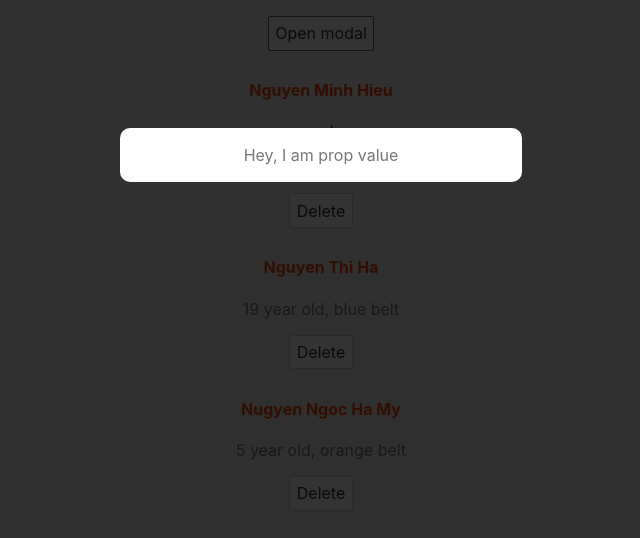
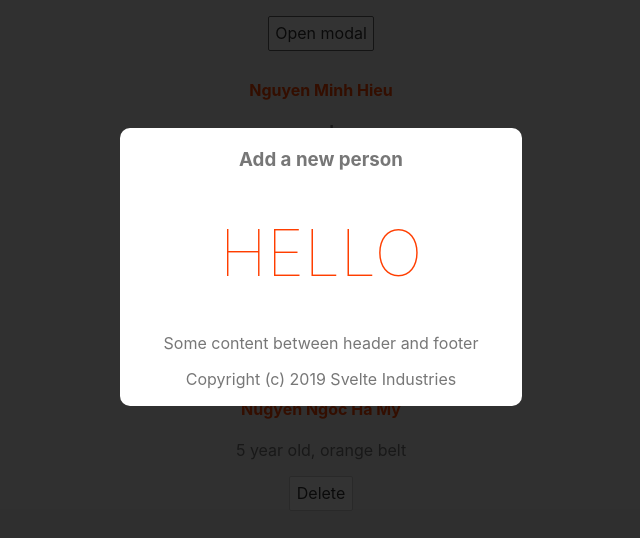
Before and after one commit to HieuKma/Svelte-basic, a Svelte app: page / in a window 1280 px wide. Both pictures are taken after a click on the button "Open modal". Shown: the top 538 px of the page, without its empty margins (319-959 px from the left). Built offline with nearby package versions, Linux system fonts and the light colour scheme.

Commit message:
add: slots

```diff
--- a/src/App.svelte
+++ b/src/App.svelte
@@ -18,7 +18,23 @@
 	}
 </script>
 
-<Modal message="Hey, I am prop value" {showModal} on:click={toggleModal} />
+<Modal message="Hey, I am prop value" {showModal} on:click={toggleModal}>
+	<!-- <h3>Add a new person</h3> -->
+	<form>
+		<input type="text" placeholder="name">
+		<input type="text" placeholder="belt ">
+		<button>Add person</button>
+	</form>
+
+	<h2>Test</h2>
+
+	<h1 slot="header">Hello</h1>
+	<p slot="footer">Copyright (c) 2019 Svelte Industries</p>
+
+	<div slot="title">
+		<h3>Add a new person</h3>
+	</div>
+</Modal>
 <main>
 	<button on:click|once={toggleModal}>Open modal</button>
 	{#each people as person (person.id)}
--- a/src/Modal.svelte
+++ b/src/Modal.svelte
@@ -1,5 +1,4 @@
 <script>
-    export let message = 'Default value';
     export let isPromo = false;
     export let showModal = false;
 </script>
@@ -7,7 +6,13 @@
 {#if showModal}
      <div class="backdrop" class:promo={isPromo} on:click >
          <div class="modal">
-             <p>{message}</p>
+            <!-- <slot></slot> Slot đại diện cho các thẻ con bên trong. -->
+            <slot name="title"></slot>
+            <div>
+                <slot name="header">No header was provided</slot>
+                <p>Some content between header and footer</p>
+                <slot name="footer"></slot>
+            </div>
          </div>
      </div>
 {/if}
```
